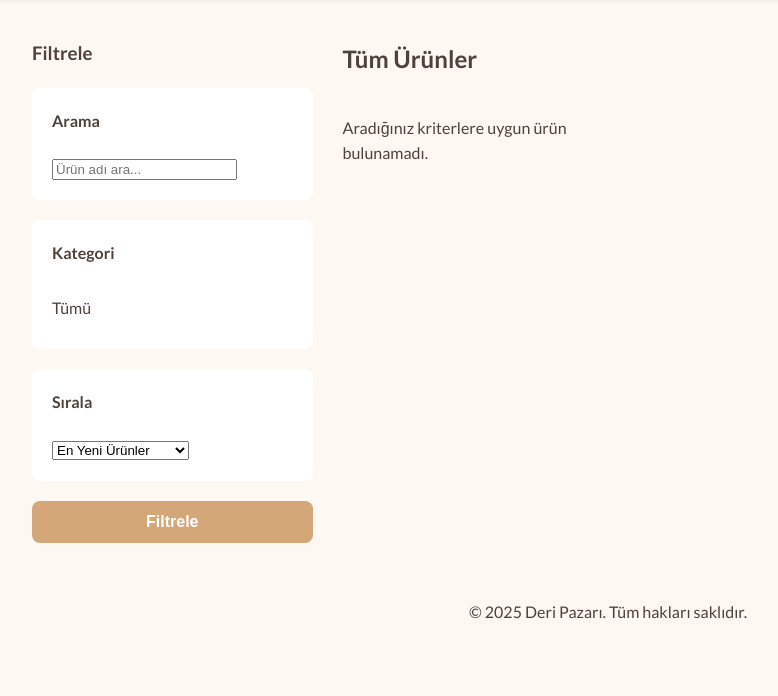
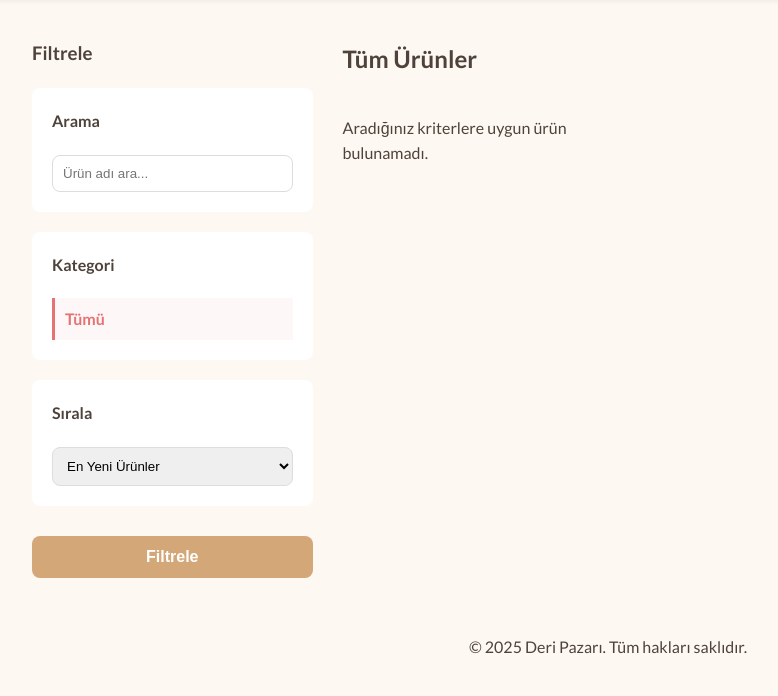
Before and after one commit to marasderi/maras, a PHP site: page /products.php in a window 1280 px wide. Shown: the part 108-804 px from the top of the page, without its empty margins (32-810 px from the left). Before the commit the page ends 727 px from the top, so only its background shows below. Run offline with PHP 8.4, Linux system fonts and the light colour scheme; data that the repository does not hold is empty.

Commit message:
Update style.css

```diff
--- a/assets/css/style.css
+++ b/assets/css/style.css
@@ -324,3 +324,27 @@ table th {
     gap: 10px;
 }
 .form-check input { width: auto; }
+/* === FILTER FORM STYLES === */
+.filter-form input[type="search"],
+.filter-form select {
+    width: 100%;
+    padding: 10px;
+    border: 1px solid #ddd;
+    border-radius: var(--border-radius);
+    box-sizing: border-box;
+}
+.filter-form .btn {
+    width: 100%;
+    margin-top: 10px;
+}
+.sidebar .filter-group ul li.active a {
+    font-weight: 700;
+    color: var(--color-accent);
+}
+.sidebar .filter-group ul li.active {
+    background-color: #f8d7da33;
+    border-left: 3px solid var(--color-accent);
+}
+.sidebar .filter-group ul li.active a {
+    padding-left: 10px;
+}
```
